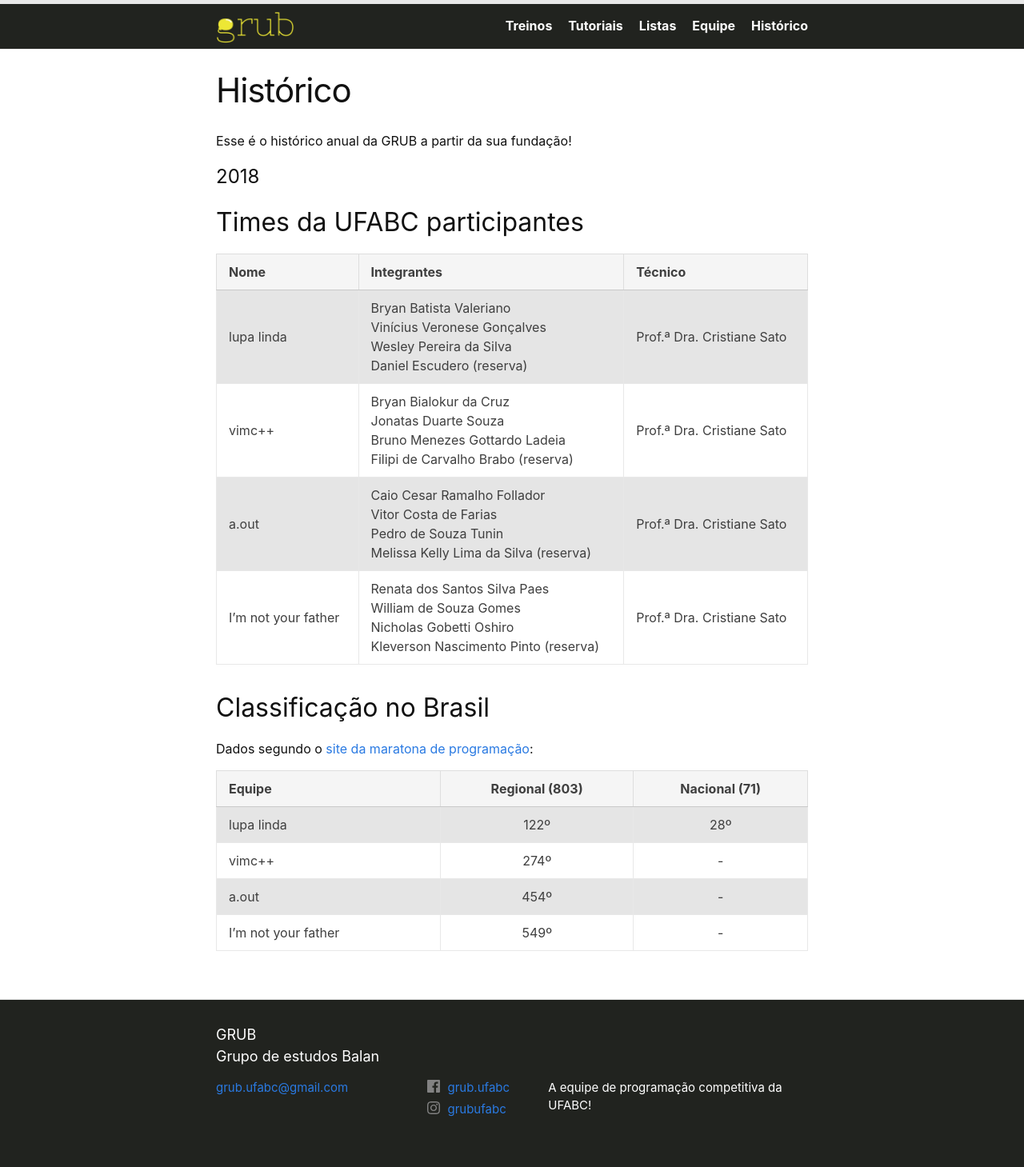
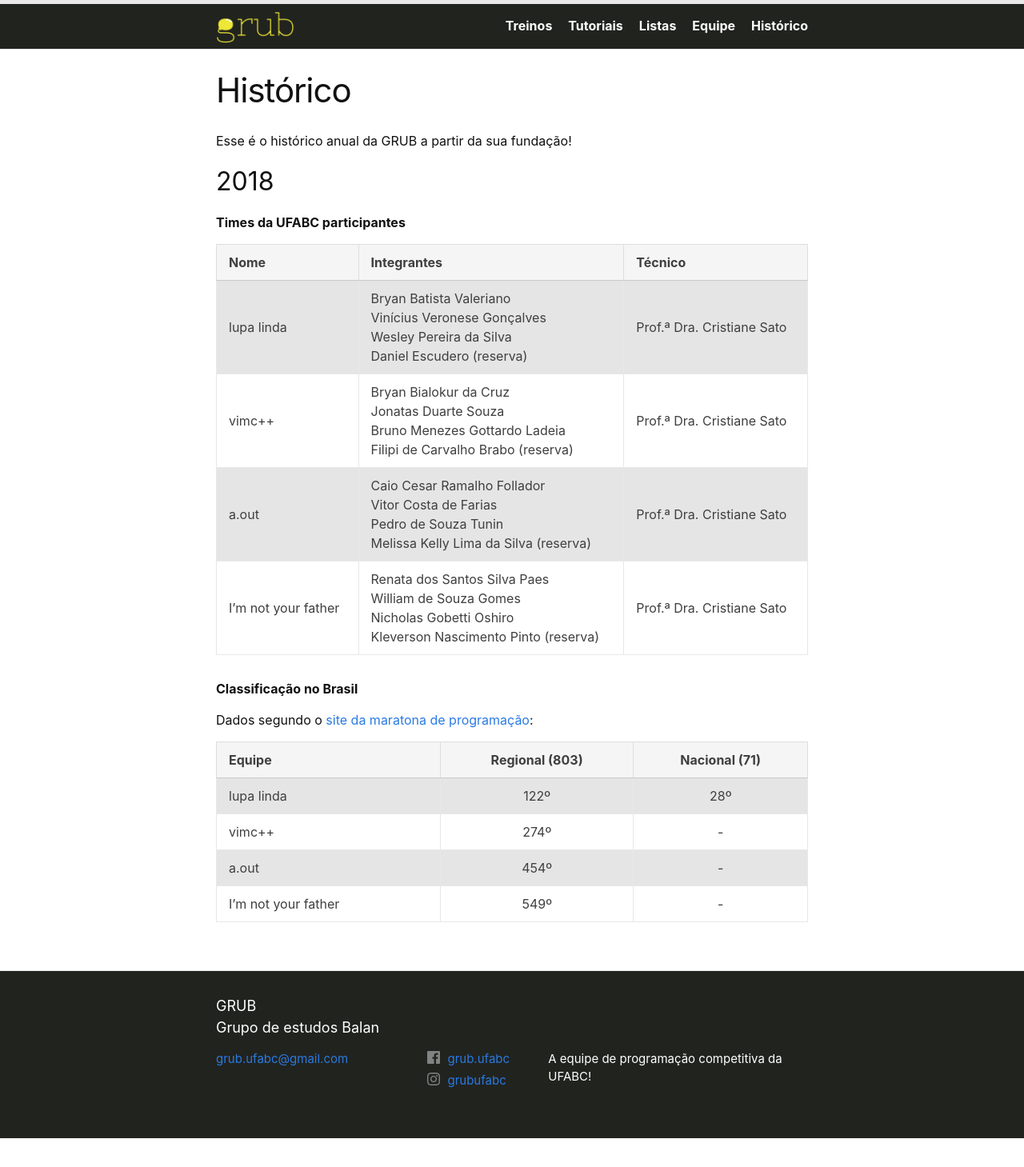
Before and after one commit to grubufabc/grubufabc.github.io, a Jekyll site: the page built from 04_historico.md, in a window 1280 px wide. Shown: the whole page at 80% size. Built offline with Jekyll 4.4.1, drawn with Linux system fonts in a browser that asks for light colours; after the commit the page ends 1423 px from its top, so only the background shows below that.

```diff
--- a/04_historico.md
+++ b/04_historico.md
@@ -6,9 +6,9 @@ permalink: /equipe/
 
 Esse é o histórico anual da GRUB a partir da sua fundação!
 
-# 2018
+## 2018
 
-## Times da UFABC participantes
+**Times da UFABC participantes**
 
 | Nome                | Integrantes                                                  | Técnico                    |
 | ------------------- | ------------------------------------------------------------ | -------------------------- |
@@ -17,7 +17,7 @@ Esse é o histórico anual da GRUB a partir da sua fundação!
 | a.out               | Caio Cesar Ramalho Follador <br>Vitor Costa de Farias <br>Pedro de Souza Tunin<br>Melissa Kelly Lima da Silva (reserva) | Prof.ª Dra. Cristiane Sato |
 | I'm not your father | Renata dos Santos Silva Paes<br>William de Souza Gomes<br>Nicholas Gobetti Oshiro<br>Kleverson Nascimento Pinto (reserva) | Prof.ª Dra. Cristiane Sato |
 
-## Classificação no Brasil
+**Classificação no Brasil**
 
 Dados segundo o [site da maratona de programação](http://maratona.ime.usp.br/hist/2018/):
 
```
